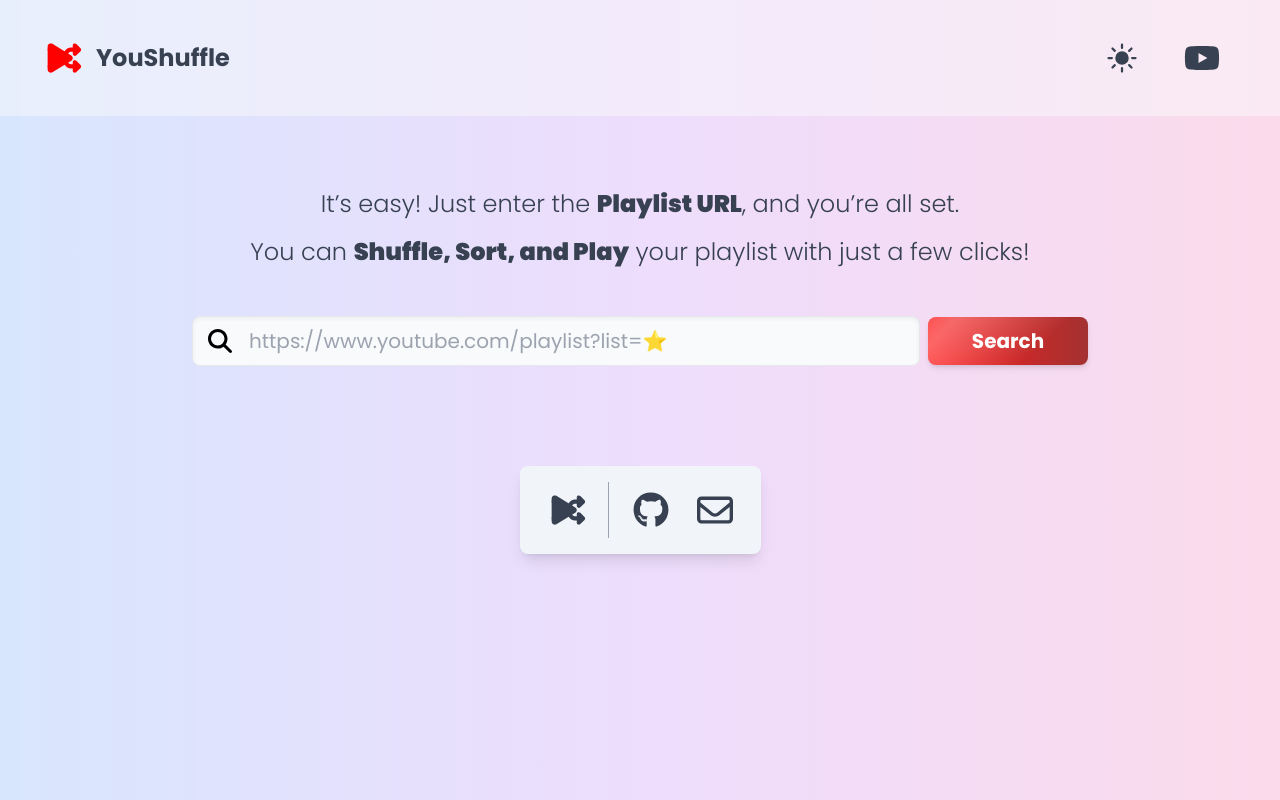
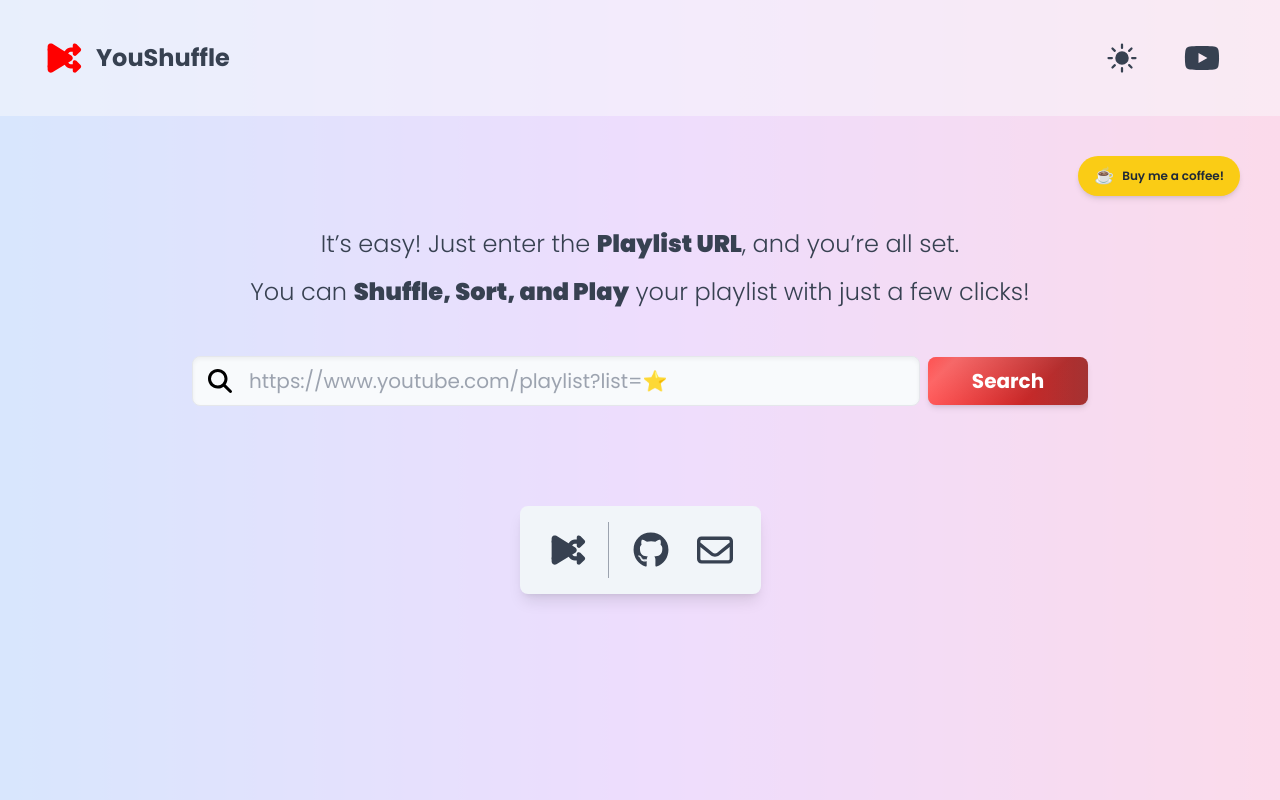
Before and after one commit to jwnle31/YouShuffle, a React (Vite) app: page / in a window 1280 px wide. Built offline with nearby package versions, Linux system fonts and the light colour scheme; no server answers.

Commit message:
Add 'Buy me a coffee' button

```diff
--- a/src/components/YTPlaylist.tsx
+++ b/src/components/YTPlaylist.tsx
@@ -90,6 +90,17 @@
   return (
     <>
       <div className="p-4 sm:p-10">
+        <div className="flex justify-end">
+          <a
+            href="https://www.buymeacoffee.com/YouShuffle"
+            target="_blank"
+            rel="noopener noreferrer"
+            className="flex items-center px-3 py-1 font-semibold text-gray-800 transition-transform transform bg-yellow-400 rounded-full shadow-md sm:px-4 sm:py-2 text-nowrap w-min hover:bg-yellow-300 hover:scale-105">
+            <span className="mr-2">☕</span>
+            <span className="inline text-xs sm:text-md">Buy me a coffee!</span>
+          </a>
+        </div>
+
         <p className="mt-8 mb-4 font-light text-center text-gray-700 md:text-2xl dark:text-slate-300">
           It’s easy! Just enter the <span className="font-black">Playlist URL</span>, and
           you’re all set.
```
